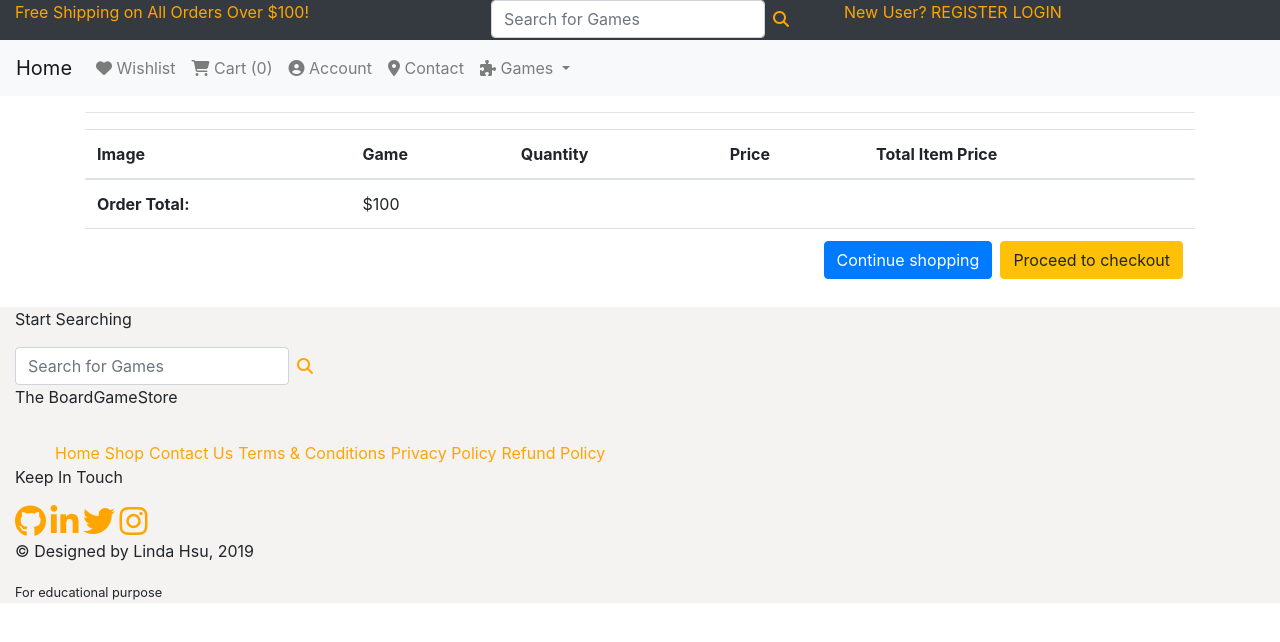
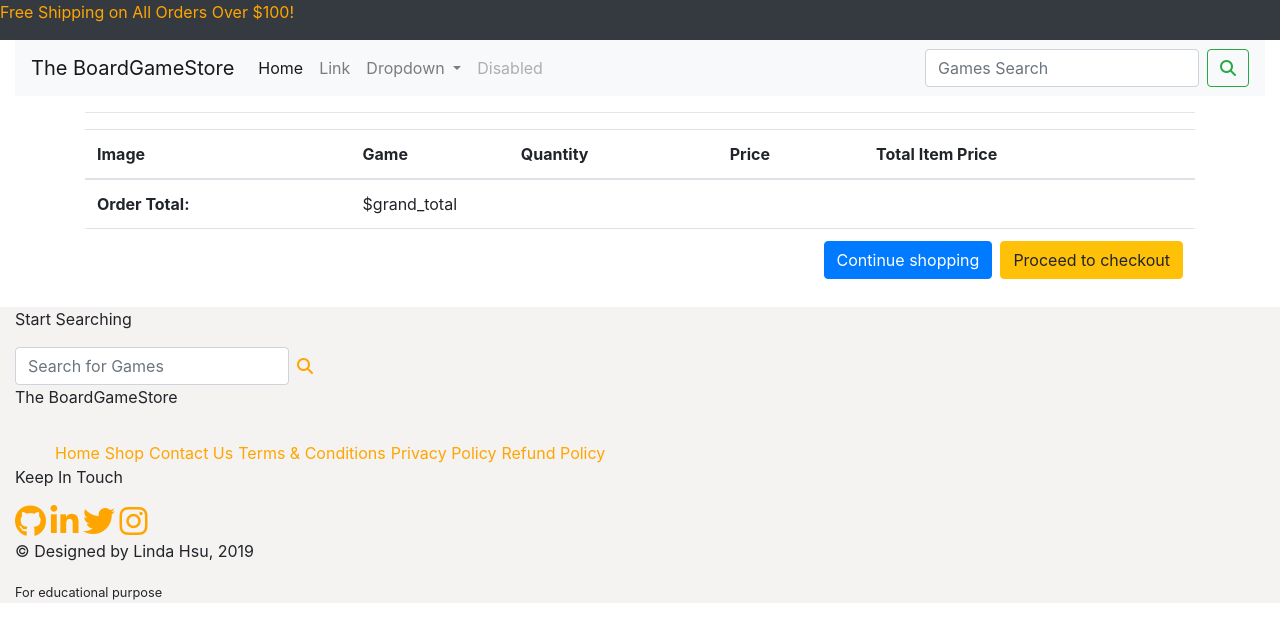
Before and after one commit to Paddlepop25/codeinstitute-boardgame-store, a Django app: page /cart/ in a window 1280 px wide. Shown: the top 642 px of the page. Run offline with Django 3.2, Linux system fonts and the light colour scheme; some libraries are stand-ins or nearby versions.

Commit message:
added top dark bg row offree shipping

```diff
--- a/accounts/templates/accounts/profile.template.html
+++ b/accounts/templates/accounts/profile.template.html
@@ -7,5 +7,5 @@
     <h1>Profile Page</h1>
     put user form here with home address, game reward points, image upload etc
     <p>Your email: {{ user.email }}</p>
-    <img src='{% static 'bbt.jpg' %}'/>
+    <p><a href='{% url 'password_reset' %}'>Reset password</a></p>
 {% endblock %}
--- a/cart/templates/cart/view_cart.template.html
+++ b/cart/templates/cart/view_cart.template.html
@@ -40,13 +40,13 @@
                 <a href="{% url 'add_to_cart' game_id=id %}"><i class="fas fa-plus ml-2"></i></a>
             </td>
             <td>${{game.price}}</td>
-            <td>$</td>
+            <td>${{total_price}}</td>
             <td><a href="{% url 'remove_from_cart' game_id=id %}" style="color: red"><i class="fas fa-trash"></i></a></td>
         </tr>
         {%endfor%}
         <tr class="total_price">
             <th scope="row">Order Total: </th>
-            <td colspan="12">$100</td>
+            <td colspan="12">$grand_total</td>
         </tr>
 
         <tr>
--- a/cart/views.py
+++ b/cart/views.py
@@ -3,35 +3,6 @@ from django.contrib import messages
 from django.contrib.auth.decorators import login_required
 
 from catalogue.models import Game
-
-def add_to_cart(request, game_id):
-    # attempt to get existing cart from the session using the key "shopping_cart"
-    # the second argument will be the default value if
-    # if the key does not exist in the session
-    cart = request.session.get('shopping_cart', {})
-
-    # we check if the course_id is not in the cart. If so, we will add it
-    if game_id not in cart:
-        game = get_object_or_404(Game, pk=game_id)
-        # game is found, let's add it to the cart
-        cart[game_id] = {
-            'id':game_id,
-            'name': game.name,
-            'price': str(game.price),
-            'image_url':game.image.cdn_url,
-            'quantity':1
-            }
-
-        # save the cart back to sessions
-        request.session['shopping_cart'] = cart
-        messages.success(request, "Game has been added to your cart!")
-        return redirect('/cart/')
-
-    else:
-        cart[game_id]['quantity']+=1
-        request.session['shopping_cart'] = cart
-        print(cart[game_id]['quantity'])
-        return redirect('/cart/')
 
 def view_cart(request):
     # retrieve the cart
@@ -41,11 +12,85 @@ def view_cart(request):
         'shopping_cart':cart
     })
 
+def add_to_cart(request, game_id):
+    # attempt to get existing cart from the session using the key "shopping_cart"
+    # the second argument will be the default value if
+    # if the key does not exist in the session
+    cart = request.session.get('shopping_cart', {})
+
+    # we check if the game_id is not in the cart. If so, we will add it
+    if game_id not in cart:
+        game = get_object_or_404(Game, pk=game_id)
+        # game is found, let's add it to the cart
+        cart[game_id] = {
+            'id':game_id,
+            'name': game.name,
+            'price': str(game.price),
+            'image_url':game.image.cdn_url,
+            'quantity':1,
+            }
+
+        # save the cart back to sessions
+        request.session['shopping_cart'] = cart
+        messages.success(request, "Game has been added to your cart!")
+        return redirect('/cart/')
+        # return render(request, 'catalogue/games.template.html')
+
+    else:
+        cart[game_id]['quantity']+=1
+        request.session['shopping_cart'] = cart
+        total_price = round(int(cart[game_id]['quantity']) * float(cart[game_id]['price']),2)
+        return render(request, 'cart/view_cart.template.html', {
+            'total_price':total_price
+        })
+
+def minus_from_cart(request, game_id):
+    print("Hi")
+    cart = request.session.get('shopping_cart', {})
+
+    if game_id not in cart:
+        game = get_object_or_404(Game, pk=game_id)
+        cart[game_id] = {
+            'id':game_id,
+            'name': game.name,
+            'price': str(game.price),
+            'image_url':game.image.cdn_url,
+            'quantity':1,
+            }
+
+        # save the cart back to sessions
+        request.session['shopping_cart'] = cart
+        messages.success(request, "Game has been removed from your cart")
+        return redirect('/cart/')
+
+    else:
+        cart[game_id]['quantity']-=1
+        request.session['shopping_cart'] = cart
+        total_price = round(int(cart[game_id]['quantity']) * float(cart[game_id]['price']),2)
+        return render(request, 'cart/view_cart.template.html', {
+            'total_price':total_price
+        })
+
+def grand_total_price(request, game_id):
+    cart = request.session.get('shopping_cart')
+    print("hi")
+    request.session['shopping_cart'] = cart
+    total_price = len(cart.total_price)
+
+    grand_total_price = 0
+    if total_price > 0:
+        for price in total_price:
+            grand_total_price += price
+    # print(int(cart[game_id]['quantity']))
+    return render(request, 'cart/view_cart.template.html', {
+    'grand_total_price':grand_total_price
+    })
+
 def remove_from_cart(request, game_id):
     # retrieve the cart from session
     cart = request.session.get('shopping_cart',{})
 
-    # if the course is in the cart
+    # if the game is in the cart
     if game_id in cart:
         # remove it from the cart
         del cart[game_id]
--- a/static/styles/styles.css
+++ b/static/styles/styles.css
@@ -10,13 +10,24 @@ body {
 }
 
 .account {
-    text-align: right;
+    /*text-align: right;*/
+    background: red;
 }
 
 .account li {
     list-style-type: none;
     float: left;
-    margin-right: 5px;
+    /*margin-right: 5px;*/
+}
+
+.account li:nth-last-child(2) {
+    background: blue;
+    /*margin-left: 10px;*/
+}
+
+.account li:nth-last-child(1) {
+    background: green;
+    margin-left: 10px;
 }
 
 /* Games' card*/
--- a/templates/base.html
+++ b/templates/base.html
@@ -15,80 +15,122 @@
 </head>
 
 <body>
-
   <div class="container-fluid top-row">
     <div class="row bg-dark">
-      <div class="col free-shipping">
+      <div class="free-shipping">
         <p>Free Shipping on All Orders Over $100!</p>
       </div>
-
-      <div class="search-form">
-        <form method="GET" class="form-inline my-2 my-lg-0" action="{% url 'show_games' %}">
-          <input name="search_terms" class="form-control mr-sm-2" type="search" placeholder="Search for Games">
-          <a class="my-2 my-sm-0" href="" type="submit"><i class="fas fa-search"></i></a>
-        </form>
-      </div>
-
-      <div class="col account">
-        <ul>
-          {% if not user.is_authenticated %}
-          <li><a href="{% url 'register' %}">New User? REGISTER</a></li>
-          <li><a href="{% url 'login' %}">LOGIN</a></li>
-          {% endif %} {% if user.is_authenticated %}
-          <!--<li><a href='{% url 'profile' %}'/>PROFILE</a>-->
-          <!--<li><a href='{% url 'password_reset' %}'>Reset password</a></li>-->
-          <li><a href="{% url 'profile' %}" />MY ACCOUNT</a>
-            <li><a href="{% url 'logout_confirm' %}" />LOGOUT</a>
-            </li>
-            {% endif %}
-        </ul>
-      </div>
-
     </div>
   </div>
 
-
-  <!--Start of navbar-->
+  <div class="container-fluid">
   <nav class="navbar navbar-expand-lg navbar-light bg-light">
-    <a class="navbar-brand" href="{% url 'home' %}">Home</a>
-    <button class="navbar-toggler" type="button" data-toggle="collapse" data-target="#navbarSupportedContent" aria-controls="navbarSupportedContent" aria-expanded="false" aria-label="Toggle navigation">
+  <a class="navbar-brand" href="#">The BoardGameStore</a>
+  <button class="navbar-toggler" type="button" data-toggle="collapse" data-target="#navbarSupportedContent">
     <span class="navbar-toggler-icon"></span>
   </button>
 
   <div class="collapse navbar-collapse" id="navbarSupportedContent">
     <ul class="navbar-nav mr-auto">
-        <li class="nav-item">
-          <a class="nav-link" href="#"><i class="fas fa-heart"></i> Wishlist</a>
+      <li class="nav-item active">
+        <a class="nav-link" href="#">Home <span class="sr-only">(current)</span></a>
       </li>
       <li class="nav-item">
-          <a class="nav-link" href="{% url 'view_cart' %}"><i class="fas fa-shopping-cart"></i> Cart ({{number_of_items}})</a>
+        <a class="nav-link" href="#">Link</a>
+      </li>
+      <li class="nav-item dropdown">
+        <a class="nav-link dropdown-toggle" href="#" id="navbarDropdown" role="button" data-toggle="dropdown">
+          Dropdown
+        </a>
+        <div class="dropdown-menu">
+          <a class="dropdown-item" href="#">Action</a>
+          <a class="dropdown-item" href="#">Another action</a>
+          <div class="dropdown-divider"></div>
+          <a class="dropdown-item" href="#">Something else here</a>
+        </div>
       </li>
       <li class="nav-item">
-          <a class="nav-link" href="{% url 'my_account' %}"><i class="fas fa-user-circle"></i> Account</a>
+        <a class="nav-link disabled" href="#" tabindex="-1" aria-disabled="true">Disabled</a>
       </li>
-        <li class="nav-item">
-          <a class="nav-link" href="#"><i class="fas fa-map-marker-alt"></i> Contact</a>
-        </li>
+    </ul>
+    <form class="form-inline my-2 my-lg-0">
+      <input class="form-control mr-sm-2" type="search" placeholder="Games Search">
+      <button class="btn btn-outline-success my-2 my-sm-0" type="submit"><i class="fas fa-search"></i></button>
+    </form>
+  </div>
+</nav>
+</div>
+  <!--<div class="container-fluid top-row">-->
+  <!--  <div class="row bg-dark">-->
+  <!--    <div class="col free-shipping">-->
+  <!--      <p>Free Shipping on All Orders Over $100!</p>-->
+  <!--    </div>-->
+
+  <!--    <div class="col">-->
+  <!--    <div class="search-form">-->
+  <!--      <form method="GET" class="form-inline my-2 my-lg-0" action="{% url 'show_games' %}">-->
+  <!--        <input name="search_terms" class="form-control mr-sm-2" type="search" placeholder="Search for Games">-->
+  <!--        <a class="my-2 my-sm-0" href="" type="submit"><i class="fas fa-search"></i></a>-->
+  <!--      </form>-->
+  <!--    </div>-->
+  <!--    </div>-->
+
+  <!--    <div class="col account">-->
+  <!--      <ul>-->
+  <!--        {% if not user.is_authenticated %}-->
+  <!--        <li><a href="{% url 'register' %}">REGISTER</a></li>-->
+  <!--        <li><a href="{% url 'login' %}">LOGIN</a></li>-->
+  <!--        {% endif %} {% if user.is_authenticated %}-->
+  <!--        <li><a href="{% url 'profile' %}" />MY ACCOUNT</a></li>-->
+  <!--        <li><a href="{% url 'logout_confirm' %}" />LOGOUT</a></li>-->
+  <!--        {% endif %}-->
+  <!--      </ul>-->
+  <!--    </div>-->
+
+  <!--  </div>-->
+  <!--</div>-->
 
 
-        <li class="nav-item dropdown">
-          <a class="nav-link dropdown-toggle" href="#" id="navbarDropdown" role="button" data-toggle="dropdown" aria-haspopup="true" aria-expanded="false">
-          <i class="fas fa-puzzle-piece"></i>
-          Games
-        </a>
-          <div class="dropdown-menu" aria-labelledby="navbarDropdown">
-            <a class="dropdown-item" href="#">Board Games</a>
-            <a class="dropdown-item" href="#">Card Games</a>
-            <a class="dropdown-item" href="#">Party Games</a>
-            <div class="dropdown-divider"></div>
-            <a class="dropdown-item" href="{% url 'show_games' %}">Shop</a>
-          </div>
-        </li>
-      </ul>
+  <!--Start of navbar-->
+  <!--<nav class="navbar navbar-expand-lg navbar-light bg-light">-->
+  <!--  <a class="navbar-brand" href="{% url 'home' %}">Home</a>-->
+  <!--  <button class="navbar-toggler" type="button" data-toggle="collapse" data-target="#navbarSupportedContent" aria-controls="navbarSupportedContent" aria-expanded="false" aria-label="Toggle navigation">-->
+  <!--  <span class="navbar-toggler-icon"></span>-->
+  <!--</button>-->
 
-    </div>
-  </nav>
+  <!--  <div class="collapse navbar-collapse" id="navbarSupportedContent">-->
+  <!--    <ul class="navbar-nav mr-auto">-->
+  <!--      <li class="nav-item">-->
+  <!--        <a class="nav-link" href="#"><i class="fas fa-heart"></i> Wishlist</a>-->
+  <!--      </li>-->
+  <!--      <li class="nav-item">-->
+  <!--        <a class="nav-link" href="{% url 'view_cart' %}"><i class="fas fa-shopping-cart"></i> Cart ({{number_of_items}})</a>-->
+  <!--      </li>-->
+  <!--      <li class="nav-item">-->
+  <!--        <a class="nav-link" href="{% url 'my_account' %}"><i class="fas fa-user-circle"></i> Account</a>-->
+  <!--      </li>-->
+  <!--      <li class="nav-item">-->
+  <!--        <a class="nav-link" href="#"><i class="fas fa-map-marker-alt"></i> Contact</a>-->
+  <!--      </li>-->
 
+
+  <!--      <li class="nav-item dropdown">-->
+  <!--        <a class="nav-link dropdown-toggle" href="#" id="navbarDropdown" role="button" data-toggle="dropdown" aria-haspopup="true" aria-expanded="false">-->
+  <!--        <i class="fas fa-puzzle-piece"></i>-->
+  <!--        Games-->
+  <!--      </a>-->
+  <!--        <div class="dropdown-menu" aria-labelledby="navbarDropdown">-->
+  <!--          <a class="dropdown-item" href="#">Board Games</a>-->
+  <!--          <a class="dropdown-item" href="#">Card Games</a>-->
+  <!--          <a class="dropdown-item" href="#">Party Games</a>-->
+  <!--          <div class="dropdown-divider"></div>-->
+  <!--          <a class="dropdown-item" href="{% url 'show_games' %}">Shop</a>-->
+  <!--        </div>-->
+  <!--      </li>-->
+  <!--    </ul>-->
+
+  <!--  </div>-->
+  <!--</nav>-->
 
   <!--End of navbar-->
 
@@ -135,7 +177,7 @@
   <!--  {% endif %}-->
   <!--</ul>-->
 
-  </div>
+  <!--</div>-->
 
   <div class='container'>
     <!--<h1>{%block page_title%}{%endblock%}</h1>-->
```
Also changed, not shown: catalogue/templates/catalogue/games.template.html (+4 -4 lines), cart/contexts.py (line endings or trailing spaces), static/images/boardgames.jpeg (added). Lines whose indentation alone changed are shown as unchanged.
